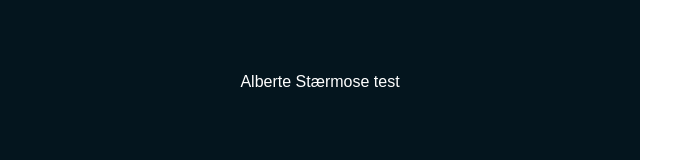
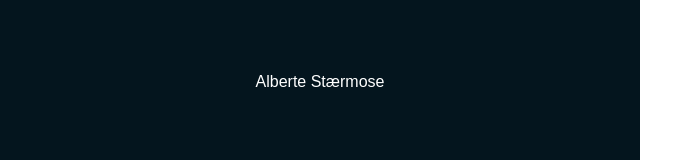
Before and after one commit to alberteStaermose/test, a Vue app: page / in a window 1280 px wide. Shown: the part 318-478 px from the top of the page, without its empty margins (0-696 px from the left). Built offline with nearby package versions, Linux system fonts and the light colour scheme.

Commit message:
rettet h1

```diff
--- a/src/components/HeroSection.vue
+++ b/src/components/HeroSection.vue
@@ -4,7 +4,7 @@
       <div class="z-10 grid place-content-center bg-white/50 lg:bg-[#04151E]">
         <div class="p-20 text-white">
           <!-- <img class="" src="/public/media/DD.svg" alt="" /> -->
-          <p>Alberte Stærmose test</p>
+          <p>Alberte Stærmose</p>
         </div>
       </div>
 
```
